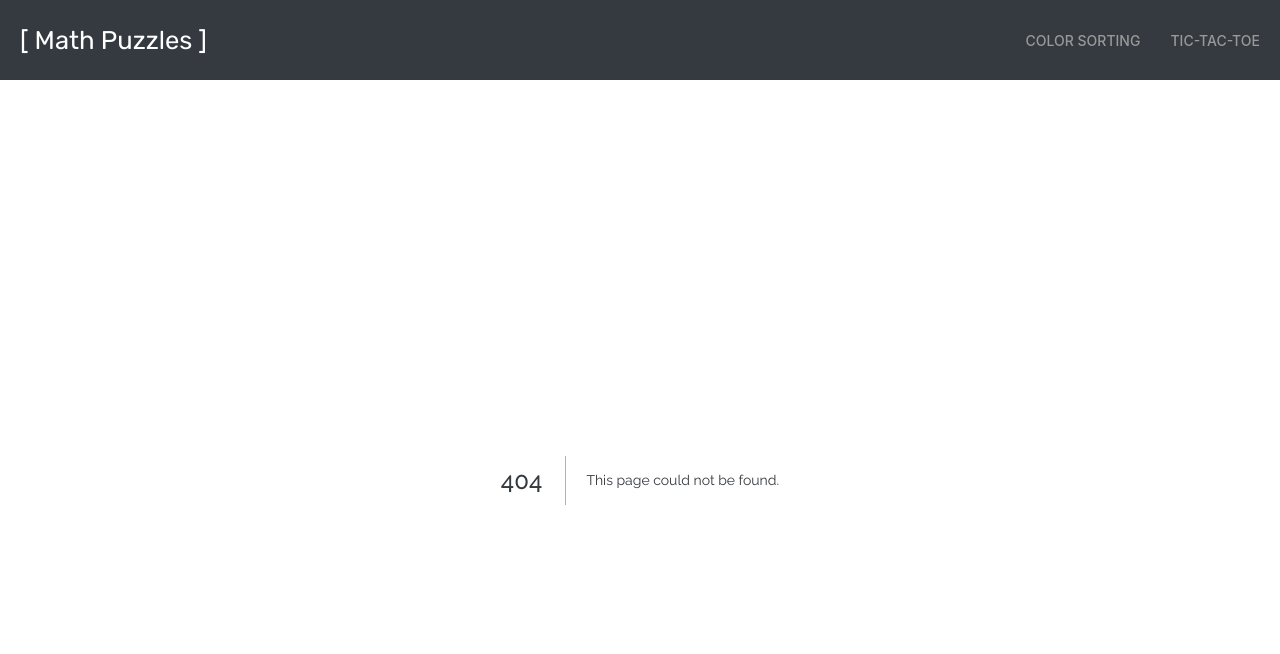
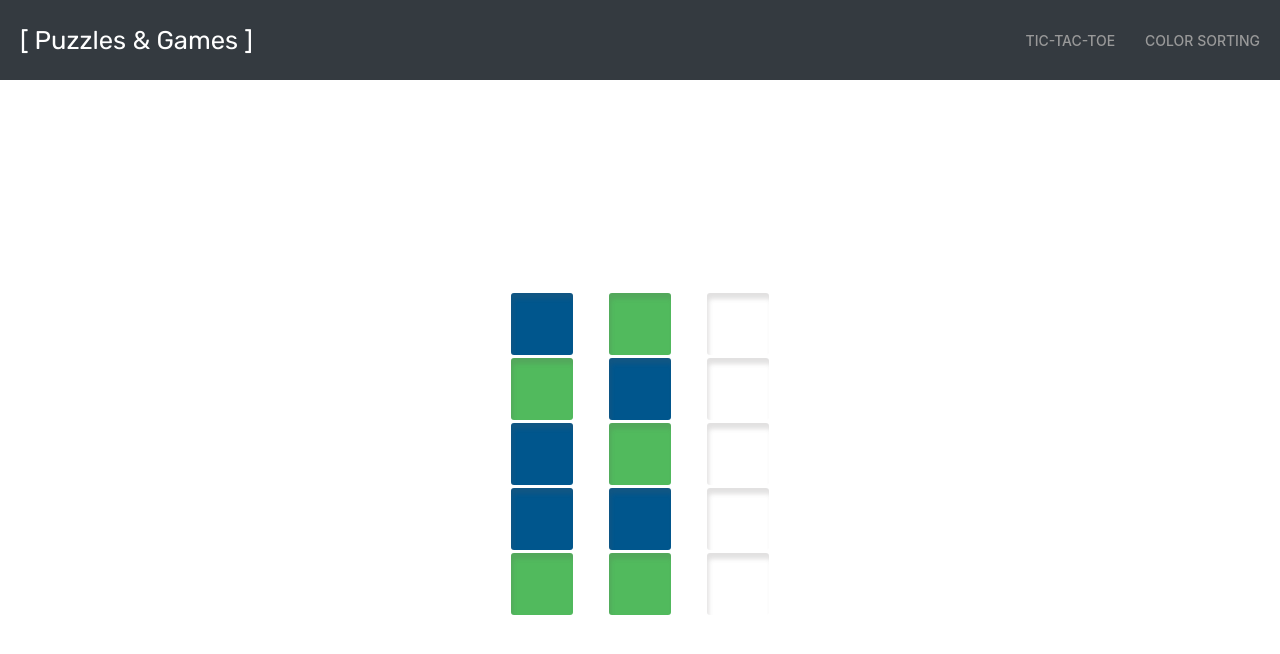
Before and after one commit to Brlaney/next-math-puzzle, a Next.js app: page /color-sorting in a window 1280 px wide. Before the commit this address had no page. Shown: the top 654 px of the page. Built offline with nearby package versions, Linux system fonts and the light colour scheme.

Commit message:
need to prepare card component

```diff
--- a/src/components/Navbar.tsx
+++ b/src/components/Navbar.tsx
@@ -12,7 +12,7 @@ export default function Navbar() {
       <nav id={styles.navcontainer} className='uk-navbar-container'>
         <div id={styles.parent} className='uk-navbar-left uk-margin-left'>
           <a id={styles.brand} href='/' className='uk-navbar-item uk-logo'>
-            [ Math Puzzles ]
+            [ Puzzles & Games ]
           </a>
         </div>
 
@@ -20,14 +20,10 @@ export default function Navbar() {
         <div id={styles.rightside} className='uk-navbar-right uk-margin-right'>
           <ul id={styles.list} className='uk-navbar-nav'>
             <li className={styles.active}>
-              <Link href='/'>
-                <a className={styles.link}>Color Sorting</a>
-              </Link>
+              <Link href='/tic-tac-toe'><a className={styles.link}>Tic-Tac-Toe</a></Link>
             </li>
-            <li className={styles.notactive}>
-              <Link href='/tic-tac-toe'>
-                <a className={styles.link}>Tic-Tac-Toe</a>
-              </Link>
+            <li className={styles.active}>
+              <Link href='/color-sorting'><a className={styles.link}>Color Sorting</a></Link>
             </li>
           </ul>
         </div>
--- /dev/null
+++ b/src/lib/data/games/index.ts
@@ -0,0 +1,6 @@
+import { IGames } from '@/lib/types';
+
+export const games: IGames[] = [
+  { id: 1, name: 'Color Sorting', endpoint: '$/color-sorting' },
+  { id: 2, name: 'Tic-Tac-Toe', endpoint: '$/tic-tac-toe' },
+];
--- a/src/lib/types/index.ts
+++ b/src/lib/types/index.ts
@@ -4,3 +4,9 @@ export interface IVials {
   status: number[];
   disabled?: boolean;
 };
+
+export interface IGames {
+  id: number;
+  name: string;
+  endpoint: string;
+};
--- /dev/null
+++ b/src/pages/color-sorting/index.tsx
@@ -0,0 +1,81 @@
+import React, { useState, useEffect } from 'react';
+import { motion } from 'framer-motion';
+import { IVials } from '@/lib/types';
+import { vials } from '@/lib/data/game';
+import styles from '@/styles/pages/Math.module.scss';
+
+const Math = () => {
+  const [selected, setSelected] = useState(0);    // Default to nothing selected (0)
+  const [columns, setColumns] = useState(vials);  // Initial state should equal vials
+  const nslots = vials.length * 5;                // Num vials * 5 = num of total slots
+  const colors = ['#FFFFFF', '#00568D', '#51BA5D'];
+
+  const vialVariants = {
+    opened: { translateY: -10, scale: 1.15 },
+    closed: { translateY: 50, scale: 1.0 }
+  };
+
+  let v1 = columns[0];
+  let v2 = columns[1];
+  let v3 = columns[2];
+
+  const updateState = (prev, vial) => {
+    if (prev == 0 && vial.status[0] == 0) {
+      setSelected(0);
+
+    } else if (prev == 0 && vial.status[0] != 0) {
+      setSelected(vial.id);
+
+    } else if (prev != 0 && vial.status[0] == 0) {
+      console.log('this is where you should update the \n slots for the vial you selected as your second (move-to) vial.')
+
+      var c1 = vial.status[1] - 1;
+
+    } else if (prev != 0 && vial.status[0] == 0) {
+      setSelected(0);
+
+    } else if (prev == vial.id) {
+      setSelected(0);
+
+    } else {
+      // setSelected(vial.id);
+      return;
+    }
+    return vials;
+  }
+
+  useEffect(() => {
+    console.log('\n', 'Currently selected: ', selected);
+    console.log('\n', 'Current vial values: ', columns);
+  }, [selected, columns]);
+
+  return (
+    <motion.div className={styles.container}>
+      <motion.div className={styles.grid}>
+
+        {columns.map((column: IVials) => (
+          <motion.div
+            key={column.id}
+            className={styles.vial}
+            initial={false}
+            variants={vialVariants}
+            animate={column.id == selected && column.disabled == undefined ? 'opened' : 'closed'}
+            onClick={() => { updateState(selected, column) }}
+          >
+            {column.slots.map((slot, i) => (
+              <motion.div
+                key={i}
+                className={styles.box}
+                style={{
+                  backgroundColor: colors[slot]
+                }}
+              />
+            ))}
+          </motion.div>
+        ))}
+      </motion.div>
+    </motion.div>
+  )
+};
+
+export default Math;
--- /dev/null
+++ b/src/scss/components/Card.module.scss
@@ -0,0 +1,27 @@
+@import '../theme/theme';
+
+.container {
+  width: 100%;
+  height: 100%;
+  display: flex;
+  flex-direction: column;
+  flex: 1;
+  align-items: center;
+  justify-content: center;
+  .grid {
+    height: 80vh;
+    display: flex;
+    align-items: center;
+    justify-content: center;
+    .vial {
+      height: 320px;
+      .box {
+        height: 62px;
+        width: 62px;
+        border-radius: 3px;
+        margin: 3px 18px;
+        box-shadow: inset 2px 6px 4px rgba(92, 88, 88, 0.18);
+      }
+    }
+  }
+}
--- /dev/null
+++ b/src/scss/pages/Home.module.scss
@@ -0,0 +1,27 @@
+@import '../theme/theme';
+
+.container {
+  width: 100%;
+  height: 100%;
+  display: flex;
+  flex-direction: column;
+  flex: 1;
+  align-items: center;
+  justify-content: center;
+  .grid {
+    height: 80vh;
+    display: flex;
+    align-items: center;
+    justify-content: center;
+    .vial {
+      height: 320px;
+      .box {
+        height: 62px;
+        width: 62px;
+        border-radius: 3px;
+        margin: 3px 18px;
+        box-shadow: inset 2px 6px 4px rgba(92, 88, 88, 0.18);
+      }
+    }
+  }
+}
```
Also changed, not shown: src/components/Card.tsx (added, +12 -0 lines), src/pages/index.tsx (+6 -71 lines).
